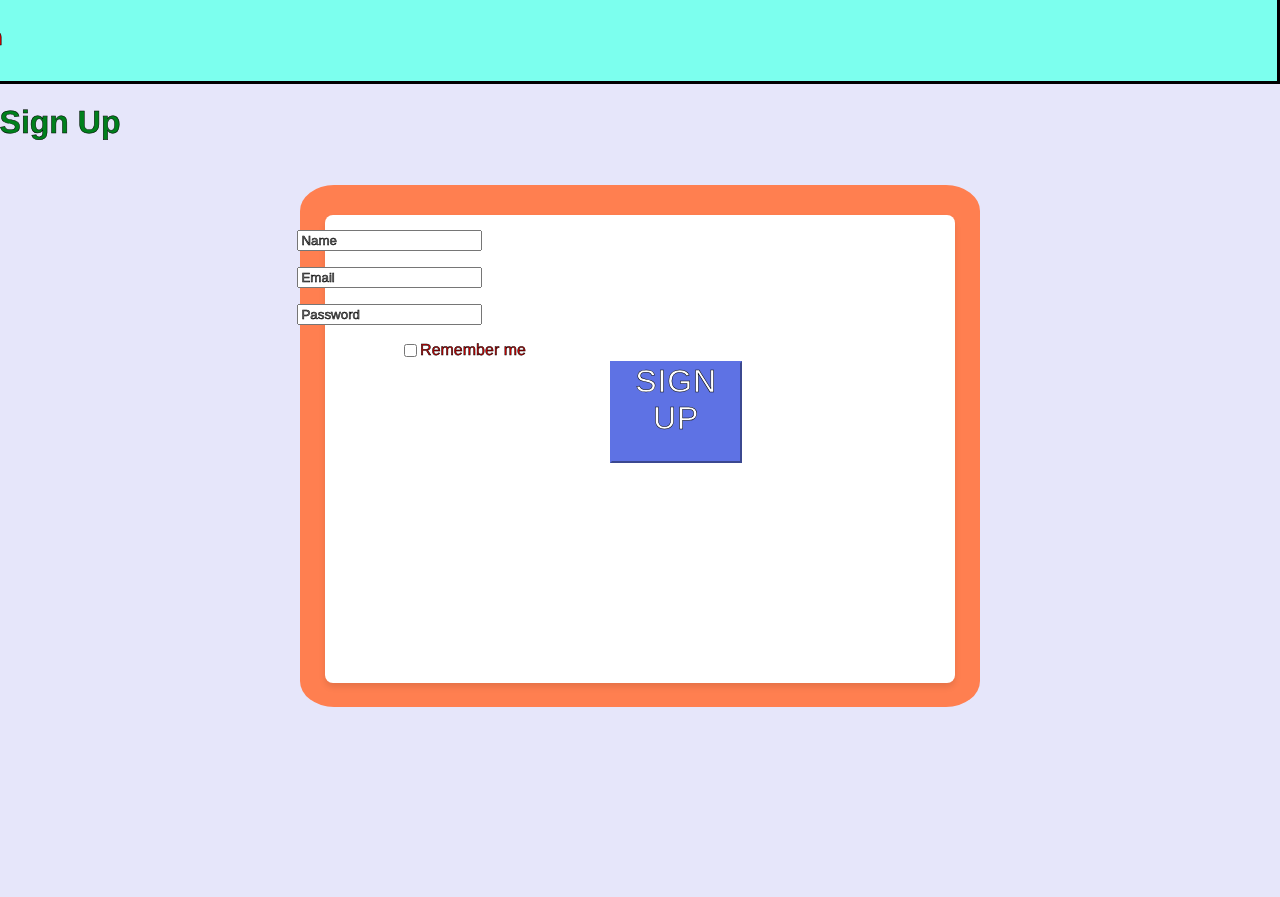
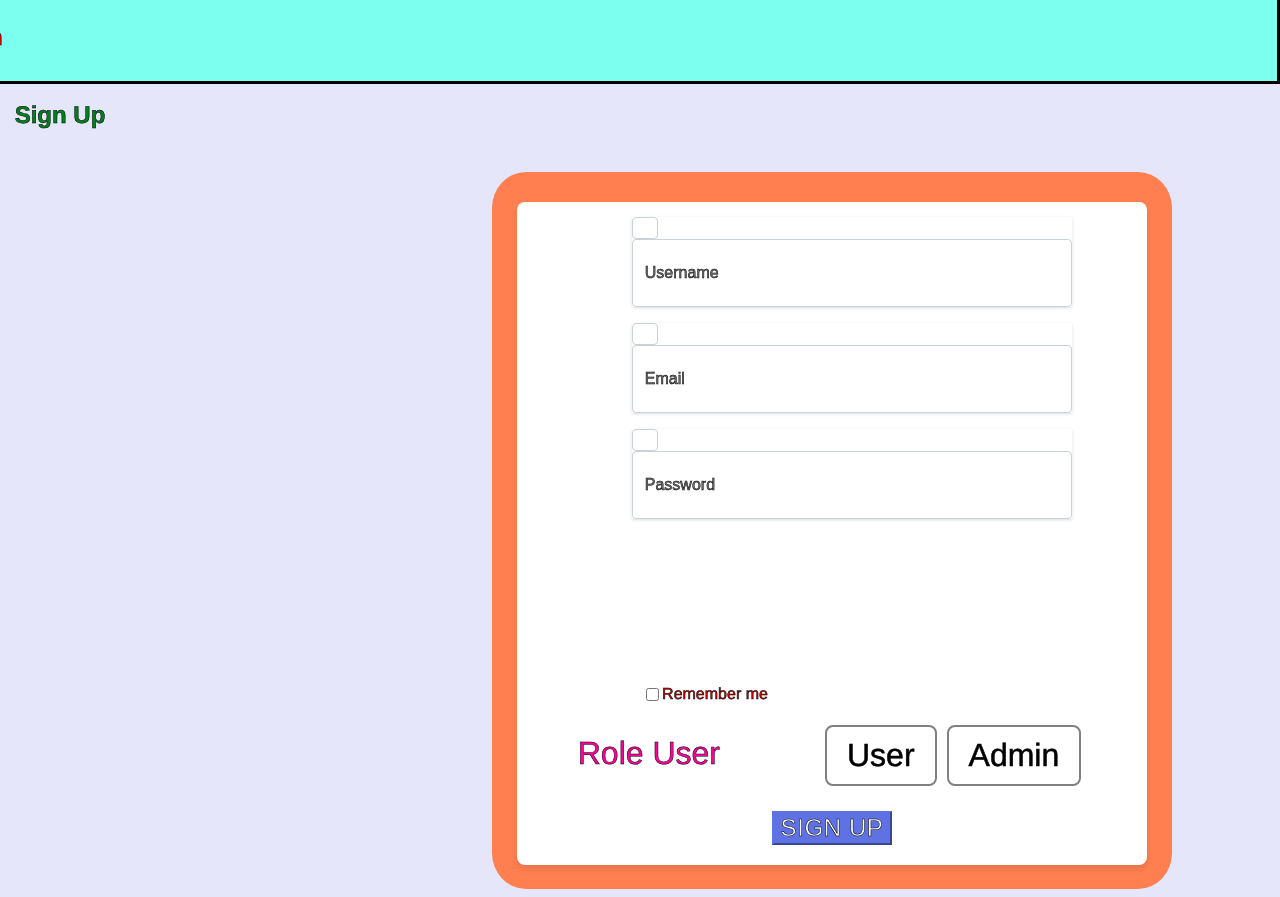
Before and after one commit to EveGalaxy/Front-end-Bpduction, a Vue app: page /sign-up in a window 1280 px wide. Before the commit the page ends 800 px from the top, so only its background shows below. Built offline with nearby package versions, Linux system fonts and the light colour scheme.

Commit message:
Update SignUpView.vue
ใกล้สำเร็จแล้วครับ  ขาดรายละเอียดอีก 10%

```diff
--- a/src/views/SignUpView.vue
+++ b/src/views/SignUpView.vue
@@ -12,7 +12,7 @@
                             </i>
                         </span>
                     </div>
-                    <input placeholder="Name" type="text" class="form-control" fdprocessedid="kdzzh">
+                    <input placeholder="Username" type="text" class="form-control" fdprocessedid="kdzzh">
                 </div>
             </div>
             <div class="form-group mb-3">
@@ -43,8 +43,22 @@
                     <span>Remember me</span>
                 </label>
             </div>
+            <div class="role-signup">
+                <label for=" customCheckRole" class="custom-role">
+                    <span>Role User</span>
+                </label>
+                <label v-for="option in options"
+                :key="option.value"
+                :class="{'selected-user': selectedOption === 'user' && option.value === 'user',
+                         'selected-admin': selectedOption === 'admin' && option.value === 'admin',
+                         'default': selectedOption !== option.value}"
+                class="radio-label">
+                    <input type="radio" v-model="selectedOption" :value="option.value">
+                    {{ option.label }}
+                </label>
+            </div>
             <div class="text-center">
-                <button type="button" class="btn btn-primary mt-4" fdprocessedid="9jl2er" @click="gotoLogin()">Sign Up</button>
+                <button type="button" class="btn-primary mt-4" fdprocessedid="9jl2er" @click="gotoLogin()">Sign Up</button>
             </div>
         </form>
     </div>
@@ -66,8 +80,8 @@
     transition: all .15s ease;
     will-change: transform;
     letter-spacing: .025em;
-    font-size: 2rem;
-    width: 40%;
+    font-size: 1.5rem;
+    width: 20%;
 }
 .card {
     position: relative;
@@ -90,8 +104,14 @@
     background-color: coral;
     border-radius: 5%;
     width: 50%;
-    justify-self: center;
+    justify-self: end;
+    margin-right: 100px;
     padding-top: 150px;
+}
+.custom-control{
+    margin-top: 150px;
+    margin-bottom: -150px;
+    margin-left: 100px;
 }
 .custom-control-input {
     margin-left: -250px;
@@ -102,6 +122,68 @@
     margin-bottom: 0;
     vertical-align: top;
 }
+.custom-role{
+    position: relative;
+    margin-left: 0px;
+    margin-bottom: 0;
+    vertical-align: top;
+    font-size: 2em;
+    color: rgb(255, 0, 157);
+}
+.form-control {
+    display: block;
+    width: 100%;
+    height: calc(2.75rem + 2px);
+    padding: .625rem .75rem;
+    font-size: 1rem;
+    line-height: 1.5;
+    color: #8898aa;
+    background-color: #fff;
+    background-clip: padding-box;
+    border: 1px solid #cad1d7;
+    border-radius: .25rem;
+    box-shadow: none;
+    -webkit-transition: all .2s cubic-bezier(.68,-.55,.265,1.55);
+    transition: all .2s cubic-bezier(.68,-.55,.265,1.55);
+}
+.input-group {
+    position: relative;
+    display: -webkit-box;
+    display: flex;
+    flex-wrap: wrap;
+    -webkit-box-align: stretch;
+    align-items: stretch;
+    width: 40%;
+    margin-left: 600px;
+}
+.input-group-alternative {
+    box-shadow: 0 1px 3px rgba(50, 50, 93, .15), 0 1px 0 rgba(0, 0, 0, .02);
+    border: 0;
+    -webkit-transition: box-shadow .15s ease;
+    transition: box-shadow .15s ease;
+}
+.input-group-append, .input-group-prepend {
+    display: -webkit-box;
+    display: flex;
+    margin-right: -1px;
+}
+.input-group-text {
+    display: -webkit-box;
+    display: flex;
+    -webkit-box-align: center;
+    align-items: center;
+    padding: .625rem .75rem;
+    margin-bottom: 0;
+    font-size: 1rem;
+    font-weight: 400;
+    line-height: 1.5;
+    color: #adb5bd;
+    text-align: center;
+    white-space: nowrap;
+    background-color: #fff;
+    border: 1px solid #cad1d7;
+    border-radius: .25rem;
+}
 .signup-form{
     width: 95%; /* ให้ form กว้างเกือบสุด */
     margin: 0 auto; /* จัดให้อยู่ตรงกลาง */
@@ -111,10 +193,59 @@
     box-shadow: 0px 4px 6px rgba(0, 0, 0, 0.1);
     margin-top: -120px;
     padding-bottom: 220px;
+    display: flex;
+    flex-direction: column;
 }
 .form-group {
     margin-bottom: 1rem;
 }
+.role-signup{
+    margin-top: 180px;
+    margin-bottom: 200px;
+}
+.radio-label {
+  display: inline-block;
+  padding: 10px 20px;
+  border: 2px solid gray;
+  border-radius: 8px;
+  margin: 5px;
+  margin-top: -10px;
+  cursor: pointer;
+  transition: all 0.3s;
+  font-size: 2em;
+}
+
+.radio-label input {
+  display: none; /* ซ่อน input radio */
+}
+
+.radio-label.selected {
+  background-color: blue;
+  color: white;
+  border-color: blue;
+}
+
+/* สีพื้นฐาน */
+.default {
+  background-color: white;
+  color: black;
+  border-color: gray;
+}
+
+/* สไตล์เมื่อเลือก "User" */
+.selected-user {
+  background-color: green;
+  color: white;
+  border-color: green;
+}
+
+/* สไตล์เมื่อเลือก "Admin" */
+.selected-admin {
+  background-color: red;
+  color: white;
+  border-color: red;
+}
+
 .SignUptemplate{
     display: inline-flex;
     margin-left: -1200px;
@@ -126,17 +257,28 @@
     box-shadow: 0 .5rem 1rem rgba(0, 0, 0, .15) !important;
 }
 .text-center {
-    margin-left: 270px;
+    margin-left: 0px;
+    margin-top: -180px;
+    margin-bottom: -200px;
     text-align: center;
 }
 .titleSignup{
     color: rgb(0, 128, 28);
-    font-size: 2rem;
+    font-size: 1.5rem;
 }
 </style>
 
 <script>
 export default{
+    data() {
+        return {
+            selectedOption: "",
+            options: [
+                { value: "user", label: "User" },
+                { value: "admin", label: "Admin" }
+            ]
+        };
+    },
     methods: {
         gotoLogin(){
             this.$router.replace('/login');
```
